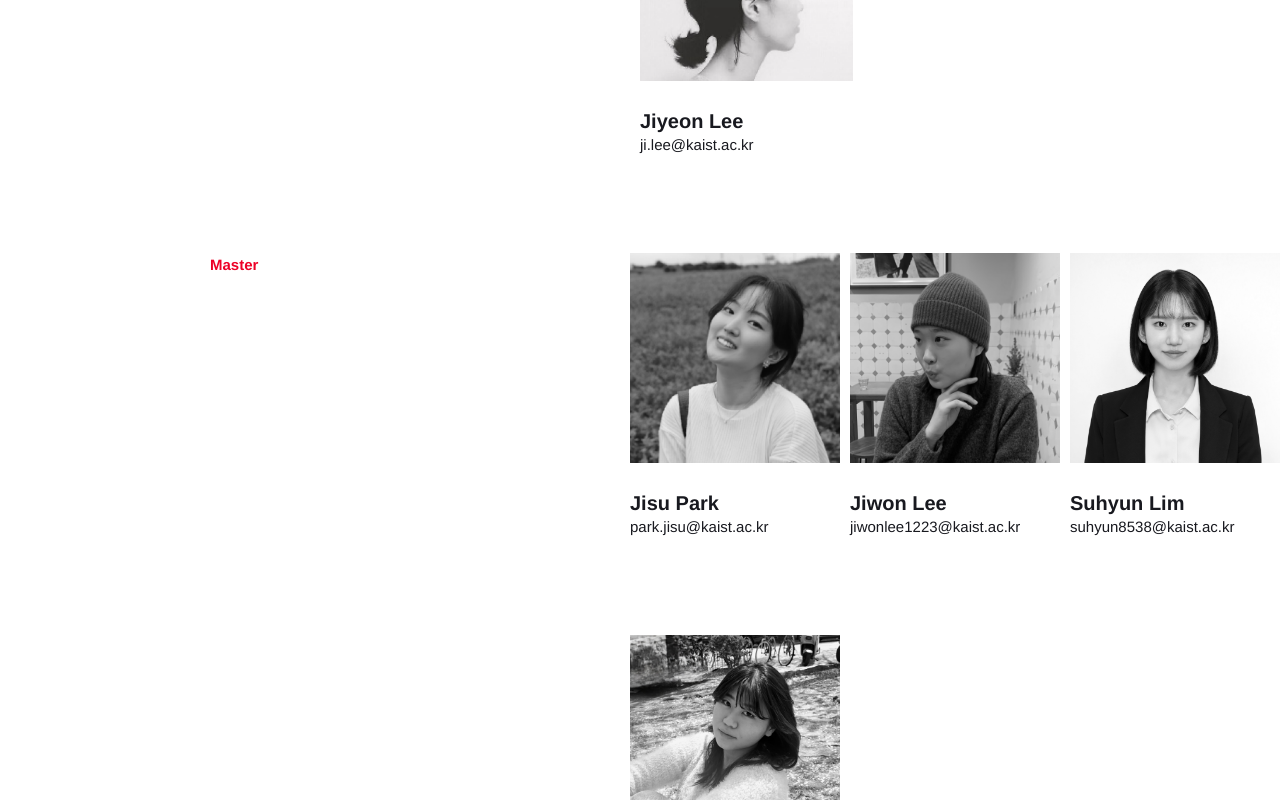
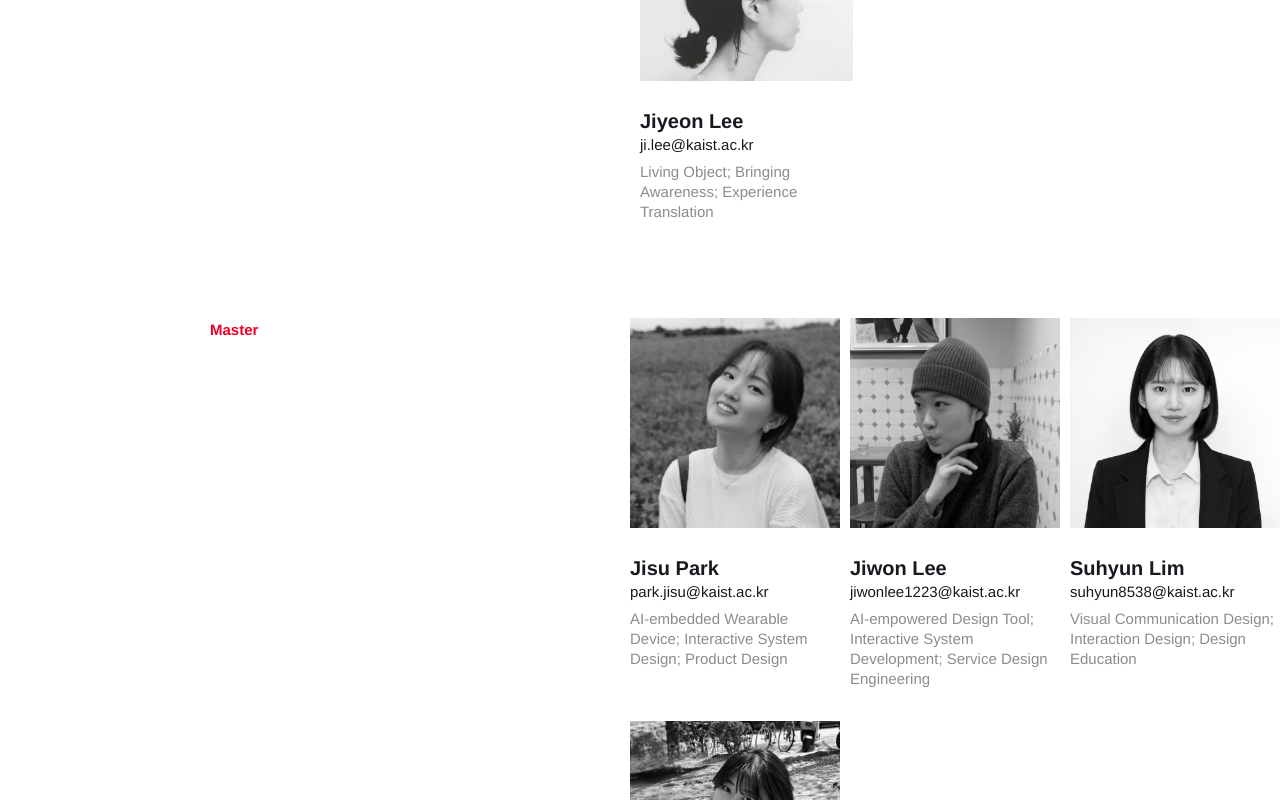
Before and after one commit to jiwonlee1223/cidrwebsite, a Next.js app: page /people in a window 1280 px wide. Shown: the part 960-1760 px from the top of the page. Built offline with nearby package versions, Linux system fonts and the light colour scheme.

Commit message:
6차 완료

```diff
--- a/app/globals.css
+++ b/app/globals.css
@@ -751,8 +751,18 @@ a {
   /* Regular */
   font-size: 15px;
   line-height: 24px;
+  padding-bottom: 5px;
   letter-spacing: 0;
   color: #18191F;
+}
+
+.student-research-interest {
+  font-family: 'Helvetica', sans-serif;
+  font-weight: 400;
+  font-size: 15px;
+  line-height: 20px;
+  letter-spacing: 0;
+  color: #8c8c8c;
 }
 
 .student-name {
@@ -764,6 +774,10 @@ a {
   color: #18191F;
 }
 
+.student-site {
+  padding-left: 5px;
+  color: #8c8c8c;
+}
 
 .project-name-btn:hover {
   color: #ED0127;
@@ -774,13 +788,10 @@ a {
   color: #ED0127;
 }
 
-
 .halffive-project {
   flex: 5;
   background-color: #000000;
-  /* 검정 배경 */
   padding: 1rem;
-  /* 버튼 간 여백 확보용 (선택사항) */
 }
 
 .project-title {
--- a/app/page.tsx
+++ b/app/page.tsx
@@ -96,7 +96,7 @@ export default function MainPage() {
 
               <span className="news-description">
                 <br /><br /><span className="news-title">MAR / 2025</span><br />
-                Wins the iF Design Award 2025<br />
+                Wins the iF Design Award 2025!<br />
                 <div className="paper-entry" style={{ fontWeight: 300 }}>with Zoslee Studio</div>
                 <a href="https://ifdesign.com/en/winner-ranking/project/water-tree/709602" target="_blank" rel="noopener noreferrer" className="go-link-button">
                   <span className="material-symbols-outlined">open_in_new</span>
@@ -107,7 +107,7 @@ export default function MainPage() {
 
               <span className="news-description">
                 <br /><br /><br /><span className="news-title">DEC / 2024</span><br />
-                Jiwon Lee received the KAIST Q-Day Creativity and Talent Education Award.
+                Jiwon Lee received the KAIST Q-Day Creativity and Talent Education Award!
                 <div className="paper-entry" style={{ fontWeight: 300 }}>
                   We extend our congratulations to Jiwon Lee, a master&rsquo;s student from our lab, for being selected as the recipient of the KAIST Q-Day Creativity and Talent Education Award.
                 </div>
--- a/app/people/page.tsx
+++ b/app/people/page.tsx
@@ -49,6 +49,7 @@ export default function PeoplePage() {
           <img src="/Ji-Yeon_Lee.png" className="student-img"></img>
           <span className="student-name">Jiyeon Lee</span>
           <span className="student-email">ji.lee@kaist.ac.kr</span>
+          <span className="student-research-interest">Living Object; Bringing Awareness; Experience Translation</span>
         </div>
         <div className="halftwo"></div>
       </div>
@@ -64,20 +65,27 @@ export default function PeoplePage() {
           <img src="/Jisu_Park.png" className="student-img"></img>
           <span className="student-name">Jisu Park</span>
           <span className="student-email">park.jisu@kaist.ac.kr</span>
+          <span className="student-research-interest">AI-embedded Wearable Device; Interactive System Design; Product Design</span>
         </div>
         <div className="half-people">
           <img src="/Jiwon_Lee.png" className="student-img"></img>
-          <span className="student-name">Jiwon Lee</span>
+          <span className="student-name">Jiwon Lee
+            {/* <a href="https://jiwondesignlee.com" target="_blank" rel="noopener noreferrer" className="go-link-button">
+                  <span className="material-symbols-outlined student-site">open_in_new</span>
+                </a> */}
+          </span>
           <span className="student-email">jiwonlee1223@kaist.ac.kr</span>
+          <span className="student-research-interest">AI-empowered Design Tool; Interactive System Development; Service Design Engineering</span>
         </div>
         <div className="half-people">
           <img src="/Suhyun_Lim.png" className="student-img"></img>
           <span className="student-name">Suhyun Lim</span>
           <span className="student-email">suhyun8538@kaist.ac.kr</span>
+          <span className="student-research-interest">Visual Communication Design; Interaction Design; Design Education</span>
         </div>
       </div>
 
-      <div className="awards-blank"> </div>
+      <div className="pub-blank"> </div>
       <div className="main-page-container">
         <div className="half"></div>
         <div className="half">
@@ -88,6 +96,7 @@ export default function PeoplePage() {
           <img src="/yewon_kim.png" className="student-img"></img>
           <span className="student-name">Yewon Kim</span>
           <span className="student-email">yewonkim@kaist.ac.kr</span>
+          <span className="student-research-interest">Bio Exoskeleton Design</span>
         </div>
         <div className="half-people">
 
```
Also changed, not shown: app/resources/page.tsx (+2 -19 lines).
